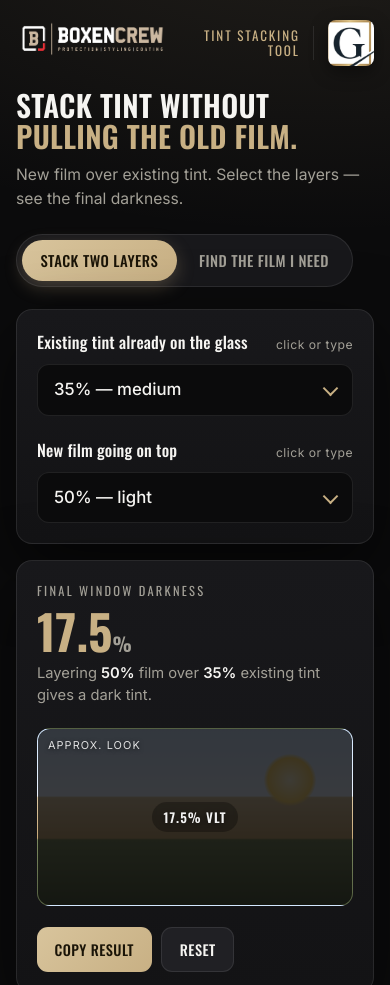
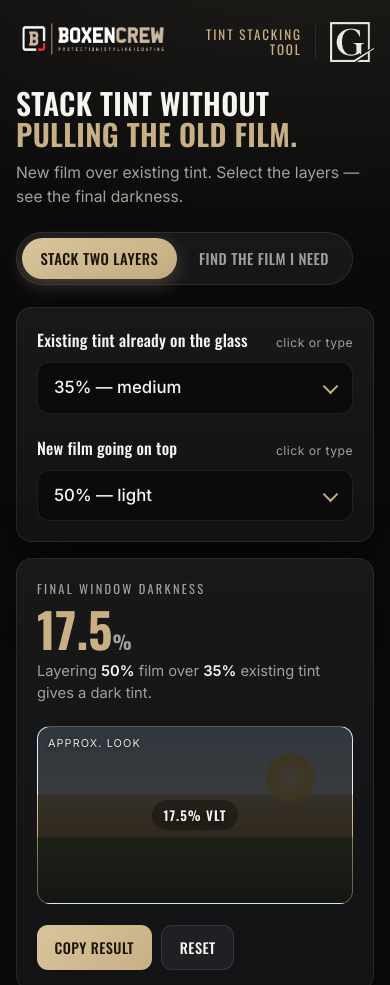
Before and after one commit to jknutson0000-png/genesis, a plain HTML site: page tint-calculator.html in a window 390 px wide. Shown: the top 985 px of the page. Drawn offline with nearby package versions, Linux system fonts and the light colour scheme.

Commit message:
Switch Genesis mark to ivory transparent version
* Add Boxencrew tint stacking calculator, co-branded with Genesis

Standalone HTML tool for quoting stacked-tint jobs (new film over
existing tint without removing the old film).

- Stack mode: combined VLT = (existing % x new %) / 100
- Find-the-film mode: reverse-solves the film needed to hit a target shade
- Click-or-type dropdowns with standard shades plus a Custom option
- Live darkness preview, copy-to-clipboard, mobile responsive
- Boxencrew branding with Genesis co-brand lockup and footer credit

Co-Authored-By: Claude Opus 4.8 <noreply@anthropic.com>
Claude-Session: https://claude.ai/code/session_01UMgu2DJjWcNZBWvWnKy28B

* Refine tint calculator: minimalist copy, Powered by Genesis credit

- Trim hero copy to one line; remove the three info cards
- Condense disclaimer to a single line
- Rename Genesis credit to 'Powered by Genesis Executive Home Services'
- Add favicon (inline SVG Boxencrew mark)
- Disable Copy button when there is no valid result
- Show current glass state in preview for impossible targets
- Stop input card stretching to match result card height

Co-Authored-By: Claude Fable 5 <noreply@anthropic.com>
Claude-Session: https://claude.ai/code/session_01UMgu2DJjWcNZBWvWnKy28B

* Use real Boxencrew logo and minimal Powered by Genesis ad

- Replace CSS-recreated brand mark with the official Boxencrew logo
  (screen blend so its black backing melts into the page)
- Footer ad: 'Powered by GENESIS' serif wordmark with G mark and
  'Premium home services - Metro Atlanta' tagline, linking to
  genesisehs.com; drops the spelled-out company name

Co-Authored-By: Claude Fable 5 <noreply@anthropic.com>
Claude-Session: https://claude.ai/code/session_01UMgu2DJjWcNZBWvWnKy28B

* Switch Genesis mark to ivory transparent version

Replace the white-tile JPEG with a transparent ivory PNG in the header
lockup and footer ad so the G mark floats on the dark background.

Co-Authored-By: Claude Fable 5 <noreply@anthropic.com>
Claude-Session: https://claude.ai/code/session_01UMgu2DJjWcNZBWvWnKy28B

---------

Co-authored-by: Claude <noreply@anthropic.com>

```diff
--- a/tint-calculator.html
+++ b/tint-calculator.html
@@ -111,12 +111,11 @@
             flex: none;
         }
         .g-mark {
-            height: 46px;
-            width: 46px;
-            border-radius: 8px;
-            object-fit: cover;
+            height: 44px;
+            width: 44px;
+            object-fit: contain;
             flex: none;
-            box-shadow: 0 6px 18px rgba(0,0,0,0.4);
+            opacity: 0.95;
         }
         @media (max-width: 560px) {
             .cobrand .tool-name .t2 { display: none; }
@@ -396,7 +395,7 @@
             transition: border-color 0.2s ease, transform 0.2s ease;
         }
         .genesis-ad:hover { border-color: rgba(197,165,114,0.55); transform: translateY(-1px); }
-        .genesis-ad img { height: 42px; width: 42px; object-fit: cover; border-radius: 8px; flex: none; }
+        .genesis-ad img { height: 44px; width: 44px; object-fit: contain; flex: none; opacity: 0.95; }
         .ga-text { line-height: 1.3; }
         .ga-powered {
             display: block;
@@ -430,7 +429,7 @@
                     <span class="t2">Powered by Genesis</span>
                 </span>
                 <span class="divider"></span>
-                <img class="g-mark" src="assets/genesis-g.jpg" alt="Genesis Executive Home Services" loading="lazy">
+                <img class="g-mark" src="assets/genesis-mark.png" alt="Genesis Executive Home Services" loading="lazy">
             </div>
         </header>
 
@@ -545,7 +544,7 @@
         <footer>
             <div class="foot-left">© <span id="yr">2026</span> Boxencrew</div>
             <a class="genesis-ad" href="https://genesisehs.com" target="_blank" rel="noopener" aria-label="Powered by Genesis — premium home services, Metro Atlanta">
-                <img src="assets/genesis-g.jpg" alt="Genesis" loading="lazy">
+                <img src="assets/genesis-mark.png" alt="Genesis" loading="lazy">
                 <span class="ga-text">
                     <span class="ga-powered">Powered by</span>
                     <span class="ga-name">Genesis</span>
```
Also changed, not shown: assets/genesis-mark.png (added).
